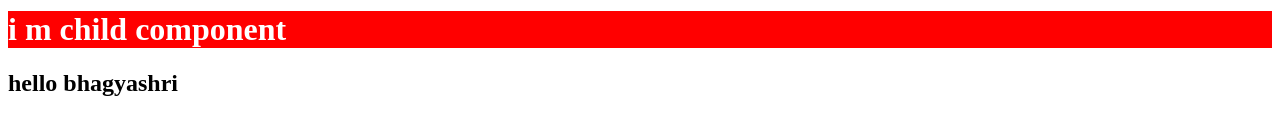
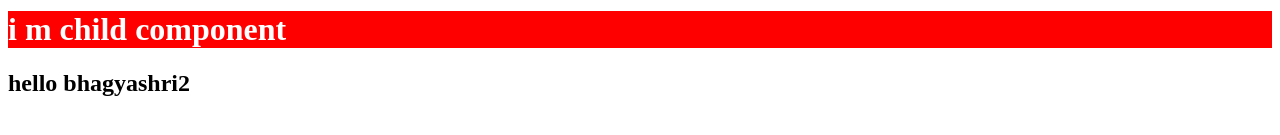
Before and after one commit to bhagyashri211993/bhagyashri-DummyProject, an Angular app: page / in a window 1280 px wide. Shown: the part 281-416 px from the top of the page. Built offline with nearby package versions, Linux system fonts and the light colour scheme.

Commit message:
change name in app component

```diff
--- a/src/app/app.component.ts
+++ b/src/app/app.component.ts
@@ -8,7 +8,7 @@ import {child} from './shared/child.component';
 })
 export class AppComponent {
   title = 'SharedModuledemo';
-public name='bhagyashri';
+public name='bhagyashri2';
 
 @ViewChild('childmethod',{static:false}) childmethod: child;
 @Output() public passchildvalue=new EventEmitter();
```
